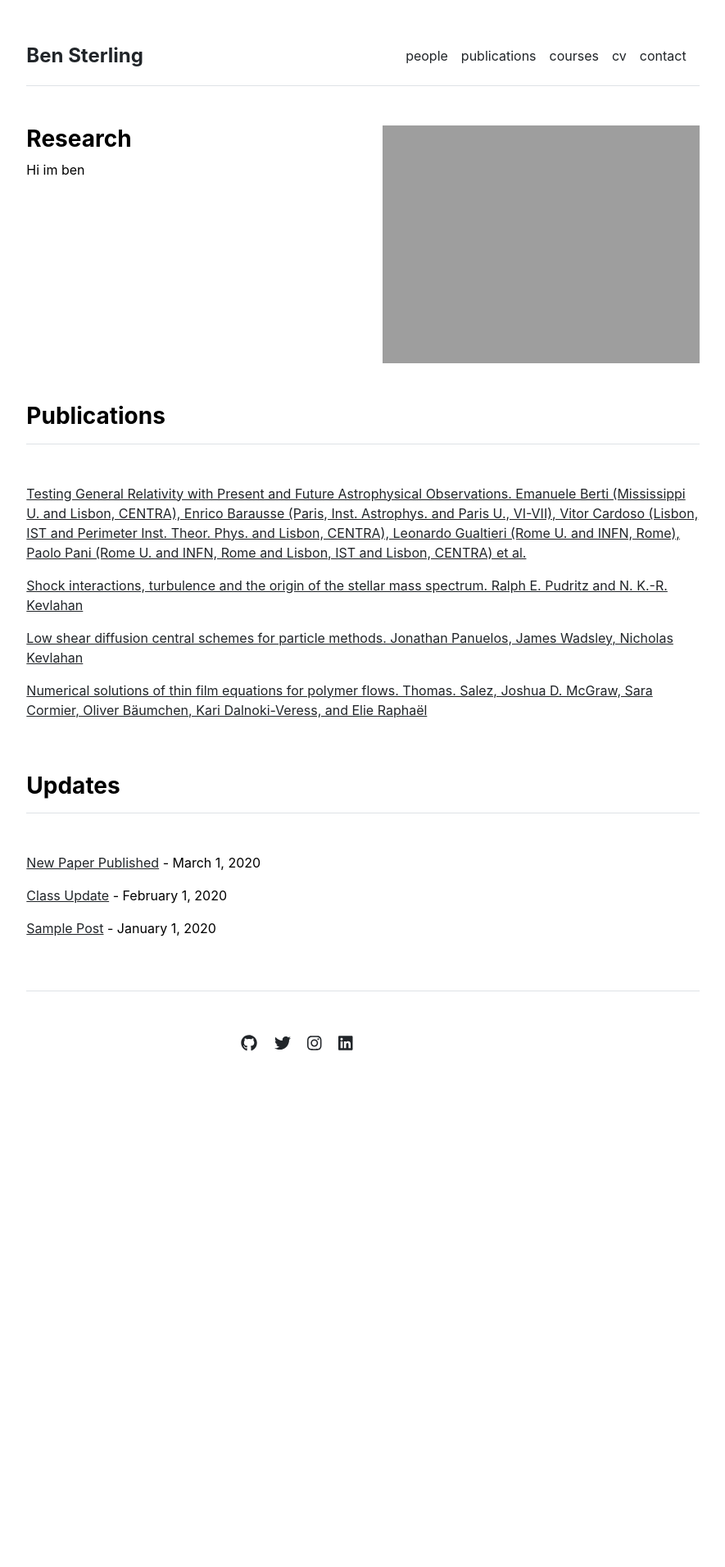
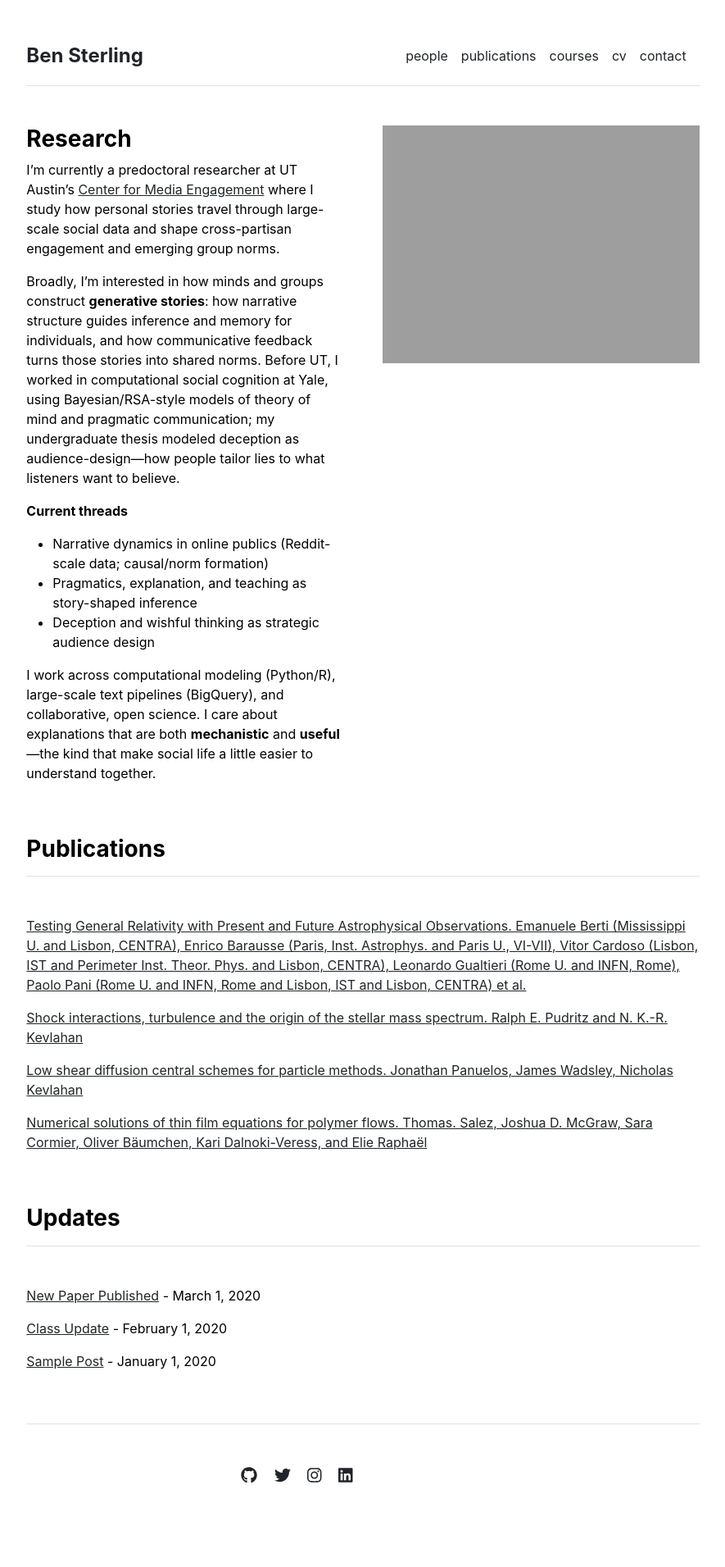
Before and after one commit to Ben-Sterling/Ben-Sterling.github.io, a Jekyll site: the page built from index.md, in a window 1280 px wide. Shown: the whole page at 82% size, without its empty margins (197-1082 px from the left). Built offline with Jekyll 4.4.1, drawn with Linux system fonts in a browser that asks for light colours; before the commit the page ends 1383 px from its top, so only the background shows below that.

Commit message:
about first draft

```diff
--- a/index.md
+++ b/index.md
@@ -3,4 +3,13 @@ layout: home
 title: "About"
 ---
 
-Hi im ben
+I'm currently a predoctoral researcher at UT Austin’s [Center for Media Engagement](https://mediaengagement.org/) where I study how personal stories travel through large-scale social data and shape cross-partisan engagement and emerging group norms.
+
+Broadly, I’m interested in how minds and groups construct **generative stories**: how narrative structure guides inference and memory for individuals, and how communicative feedback turns those stories into shared norms. Before UT, I worked in computational social cognition at Yale, using Bayesian/RSA-style models of theory of mind and pragmatic communication; my undergraduate thesis modeled deception as audience-design—how people tailor lies to what listeners want to believe.
+
+**Current threads**
+- Narrative dynamics in online publics (Reddit-scale data; causal/norm formation)
+- Pragmatics, explanation, and teaching as story-shaped inference
+- Deception and wishful thinking as strategic audience design
+
+I work across computational modeling (Python/R), large-scale text pipelines (BigQuery), and collaborative, open science. I care about explanations that are both **mechanistic** and **useful**—the kind that make social life a little easier to understand together.
```
